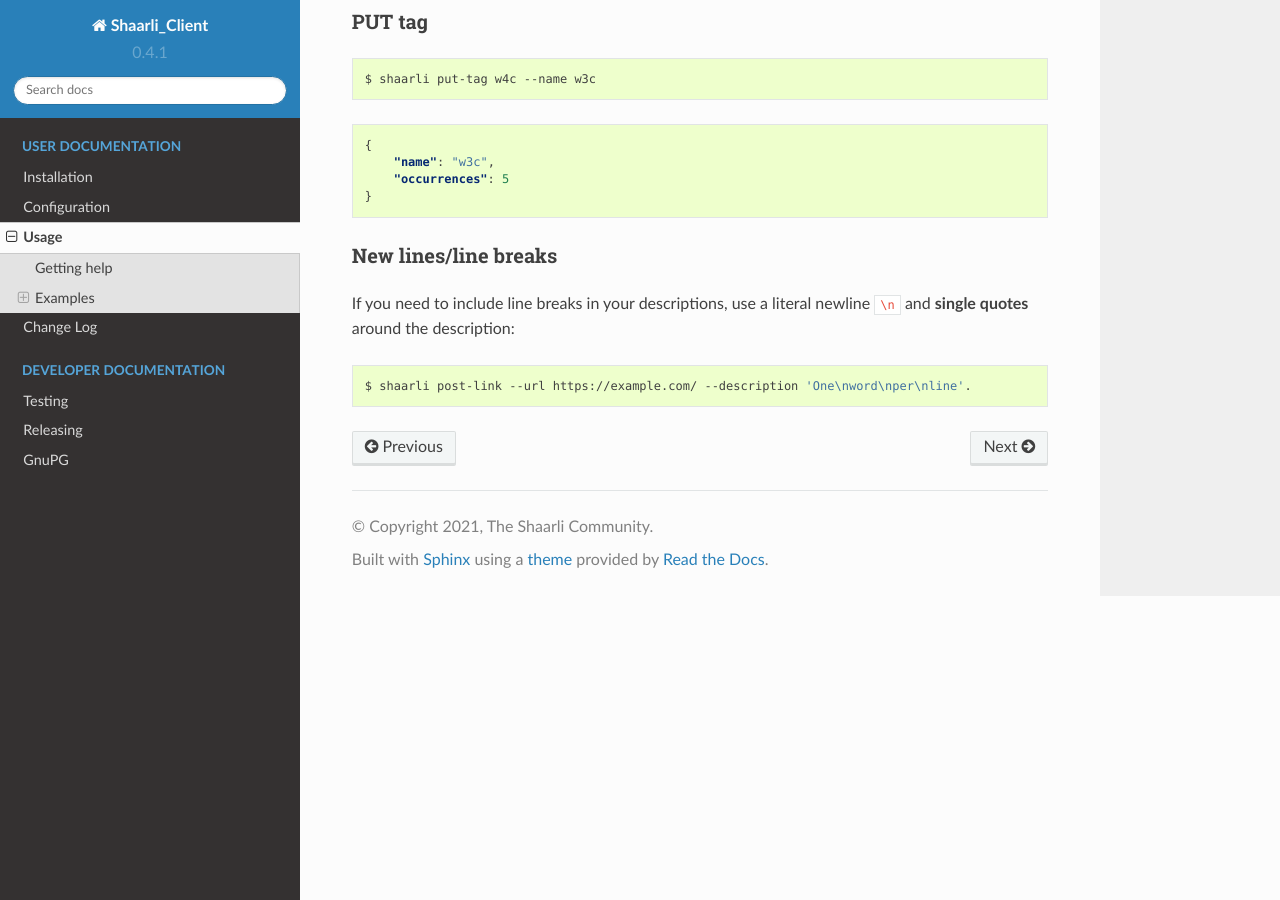
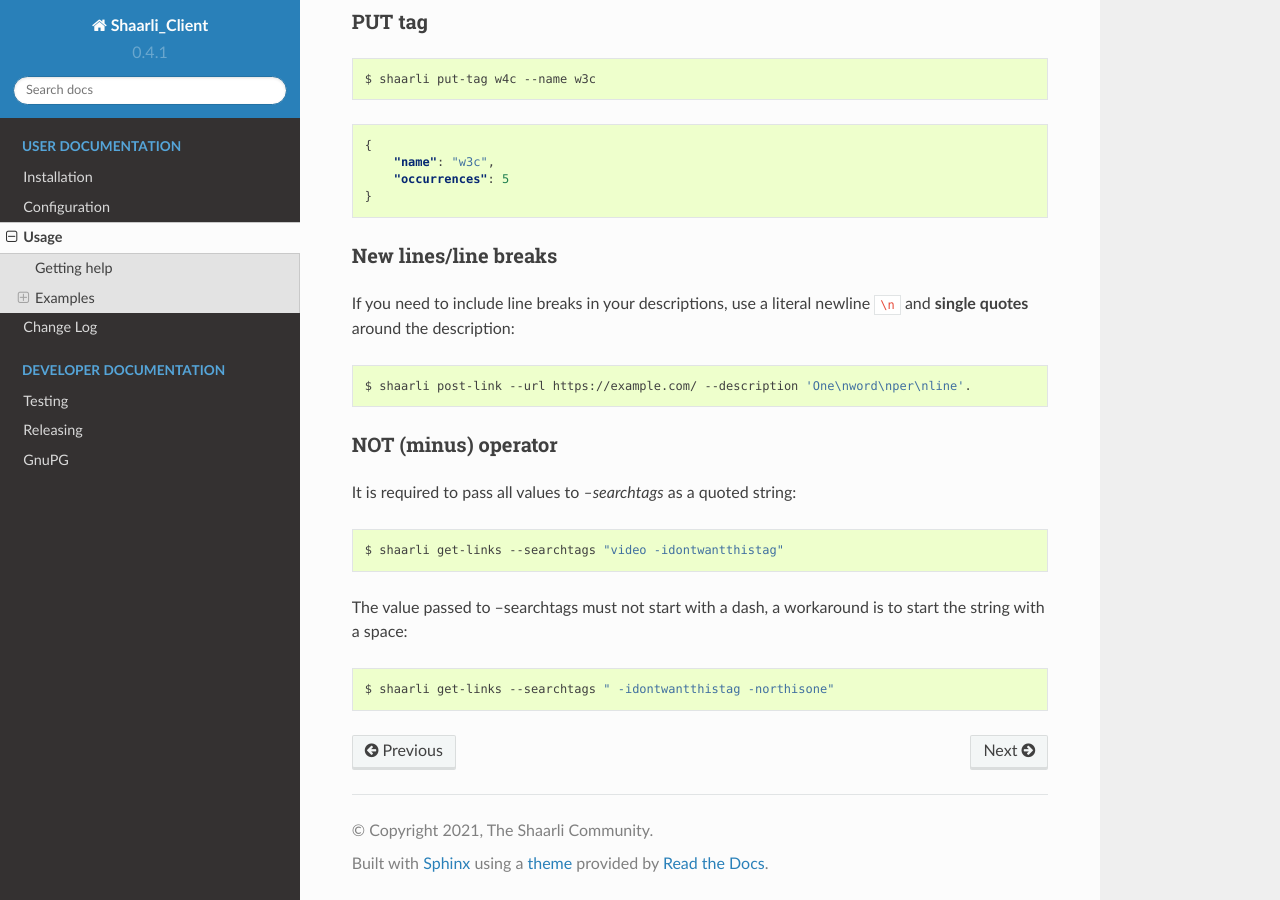
Before and after one commit to shaarli/python-shaarli-client, a Sphinx documentation site: the page built from docs/user/usage.rst, in a window 1280 px wide and 900 px high, scrolled down 4258 px. Built offline with Sphinx 7.4.7 and the Read the Docs theme 2.0.0, drawn with Linux system fonts in a browser that asks for light colours.

Commit message:
doc: add notice about NOT (minus) operator usage - fixes https://github.com/shaarli/python-shaarli-client/issues/55

```diff
--- a/docs/user/usage.rst
+++ b/docs/user/usage.rst
@@ -278,3 +278,19 @@
 .. code-block:: bash
 
     $ shaarli post-link --url https://example.com/ --description 'One\nword\nper\nline'.
+
+
+NOT (minus) operator
+~~~~~~~~~~~~~~~~~~~~~
+
+It is required to pass all values to `--searchtags` as a quoted string:
+
+.. code-block:: bash
+
+    $ shaarli get-links --searchtags "video -idontwantthistag"
+
+The value passed to --searchtags must not start with a dash, a workaround is to start the string with a space:
+
+.. code-block:: bash
+
+    $ shaarli get-links --searchtags " -idontwantthistag -northisone"
```
